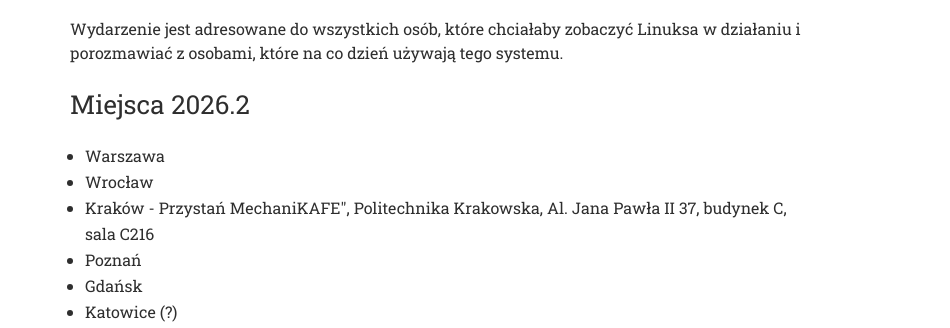
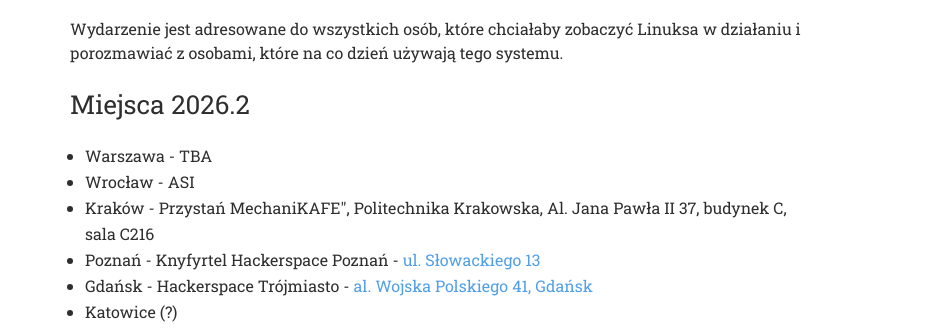
Before and after one commit to fk-lx/lpd-pl-site, a plain HTML site: page en/index.html in a window 1280 px wide. Shown: the part 511-839 px from the top of the page, 0-950 px from the left. Drawn offline with nearby package versions, Linux system fonts and the light colour scheme.

Commit message:
Synchronized build

```diff
--- a/en/index.html
+++ b/en/index.html
@@ -120,11 +120,11 @@
 <p>Wydarzenie jest adresowane do wszystkich osób, które chciałaby zobaczyć Linuksa w działaniu i porozmawiać z osobami, które na co dzień używają tego systemu.</p>
 <h2>Miejsca 2026.2</h2>
 <ul>
-<li>Warszawa</li>
-<li>Wrocław</li>
+<li>Warszawa - TBA</li>
+<li>Wrocław - ASI</li>
 <li>Kraków - Przystań MechaniKAFE", Politechnika Krakowska, Al. Jana Pawła II 37, budynek C, sala C216</li>
-<li>Poznań</li>
-<li>Gdańsk</li>
+<li>Poznań - Knyfyrtel Hackerspace Poznań - <a href="https://www.openstreetmap.org/?mlat=52.410005&amp;mlon=16.909864#map=19/52.410005/16.909864">ul. Słowackiego 13</a></li>
+<li>Gdańsk - Hackerspace Trójmiasto - <a href="https://www.openstreetmap.org/?mlat=54.389717&amp;mlon=18.581295#map=19/54.389717/18.581295">al. Wojska Polskiego 41, Gdańsk</a></li>
 <li>Katowice (?)</li>
 </ul>
 <p>Zaproponuj swoją lokalizację lub zgłoś się do pomocy w istniejącej lokalizacji wypełniając <a href="https://docs.google.com/forms/d/e/1FAIpQLSfdRGy7g_J5kKwEjw17GF6Jgewh11fwt9d3NeNK0cmTVeXIrA/viewform">formularz</a>. Możesz też napisać do nas na <a href="mailto:lpd-org@linux.org.pl">lpd-org@linux.org.pl</a>.</p>
```
Also changed, not shown: index.html (+4 -4 lines).
